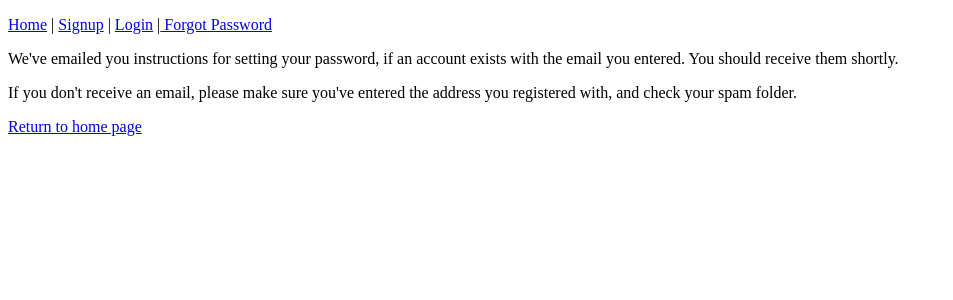
After one commit to ShagufthaZK/Hospital-Management-System, a Django app: page /reset/done/ in a window 1280 px wide. The commit adds this page. Shown: the top 300 px of the page, without its empty margins (0-953 px from the left). Run offline with Django 3.2, Linux system fonts and the light colour scheme.

Commit message:
forgot - change password

```diff
--- a/fcs_project/settings.py
+++ b/fcs_project/settings.py
@@ -154,9 +154,9 @@ EMAIL_BACKEND = "django.core.mail.backends.smtp.EmailBackend"
 EMAIL_HOST = "smtp.gmail.com"
 EMAIL_PORT = "587"
 #TODO: remove these and use env variables before pushing to github
-EMAIL_HOST_USER = env('FROM_EMAIL')
-EMAIL_HOST_PASSWORD = env('FROM_EMAIL_PASSWORD')
-EMAIL_USE_TLS = True
+# EMAIL_HOST_USER = env('FROM_EMAIL')
+# EMAIL_HOST_PASSWORD = env('FROM_EMAIL_PASSWORD')
+# EMAIL_USE_TLS = True
 
 
 #for upload directory for files
--- a/fcs_project/urls.py
+++ b/fcs_project/urls.py
@@ -24,6 +24,7 @@ from payments.views import *
 from accounts.views import * #editprofile, registration_view, logout_view, login_view, patient_view, editprofile, hospital_view, insurance_view, pharmacy_view, healthcare_prof_view, otp_email_view, upload_file_view, show_files_view
 from django.conf import settings
 from django.conf.urls.static import static
+from django.contrib.auth import views as auth_views
 
 
 
@@ -63,6 +64,17 @@ urlpatterns = [
 
 
     path('hospital_index/<int:pk>',symptom_valid, name="symptom_valid"),
+        path('password_change/done/', auth_views.PasswordChangeDoneView.as_view(template_name='password_change_done.html'),
+        name='password_change_done'),
+    path('password_change/', auth_views.PasswordChangeView.as_view(template_name='password_change.html'),
+        name='password_change'),
+
+    path('password_reset/done/', auth_views.PasswordResetCompleteView.as_view(template_name='assword_reset_complete.html'),
+     name='password_reset_done'),
+    path('reset/<uidb64>/<token>/', auth_views.PasswordResetConfirmView.as_view(), name='password_reset_confirm'),
+    path('password_reset/', auth_views.PasswordResetView.as_view(template_name='password_reset_form.html'), name='password_reset'),
+    path('reset/done/', auth_views.PasswordResetDoneView.as_view(template_name='password_reset_done.html'),
+     name='password_reset_complete'),
 
 ]
 
--- a/templates/base.html
+++ b/templates/base.html
@@ -28,10 +28,12 @@
         {%endifequal%}
 
         |<a href="{%url 'logout'%}">Logout</a>
+
+        |<a href="{%url 'password_change'%}">Change Password</a>
         </p>
         <p>Hello, {{request.user.username}} </p>
       {%else%}
-        <p> <a href="{%url 'home'%}">Home</a> | <a href="{%url 'signup'%}">Signup</a> | <a href="{%url 'login'%}">Login</a></p>
+        <p> <a href="{%url 'home'%}">Home</a> | <a href="{%url 'signup'%}">Signup</a> | <a href="{%url 'login'%}">Login</a> |<a href="{%url 'password_reset'%}"> Forgot Password</a></p>
       {%endif%}
     {% block content %}
 
--- /dev/null
+++ b/templates/password_reset_done.html
@@ -0,0 +1,20 @@
+{% extends 'base.html' %}
+
+{% block content %}
+
+<div class="container">
+
+	<div class="d-flex flex-column">
+		  <p class="m-auto p-2">
+		    We've emailed you instructions for setting your password, if an account exists with the email you entered.
+		    You should receive them shortly.
+		  </p>
+		  <p class="m-auto p-2">
+		    If you don't receive an email, please make sure you've entered the address you registered with,
+		    and check your spam folder.
+		  </p>
+		  <p class="m-auto p-2"><a href="{% url 'home' %}">Return to home page</a></p>
+	</div>
+</div>
+
+{% endblock %}
```
Also changed, not shown: templates/password_change.html (added, +21 -0 lines), templates/password_change_done.html (added, +11 -0 lines), templates/password_reset_complete.html (added, +12 -0 lines), templates/password_reset_email.html (added, +10 -0 lines), templates/password_reset_form.html (added, +15 -0 lines), db.sqlite3.
